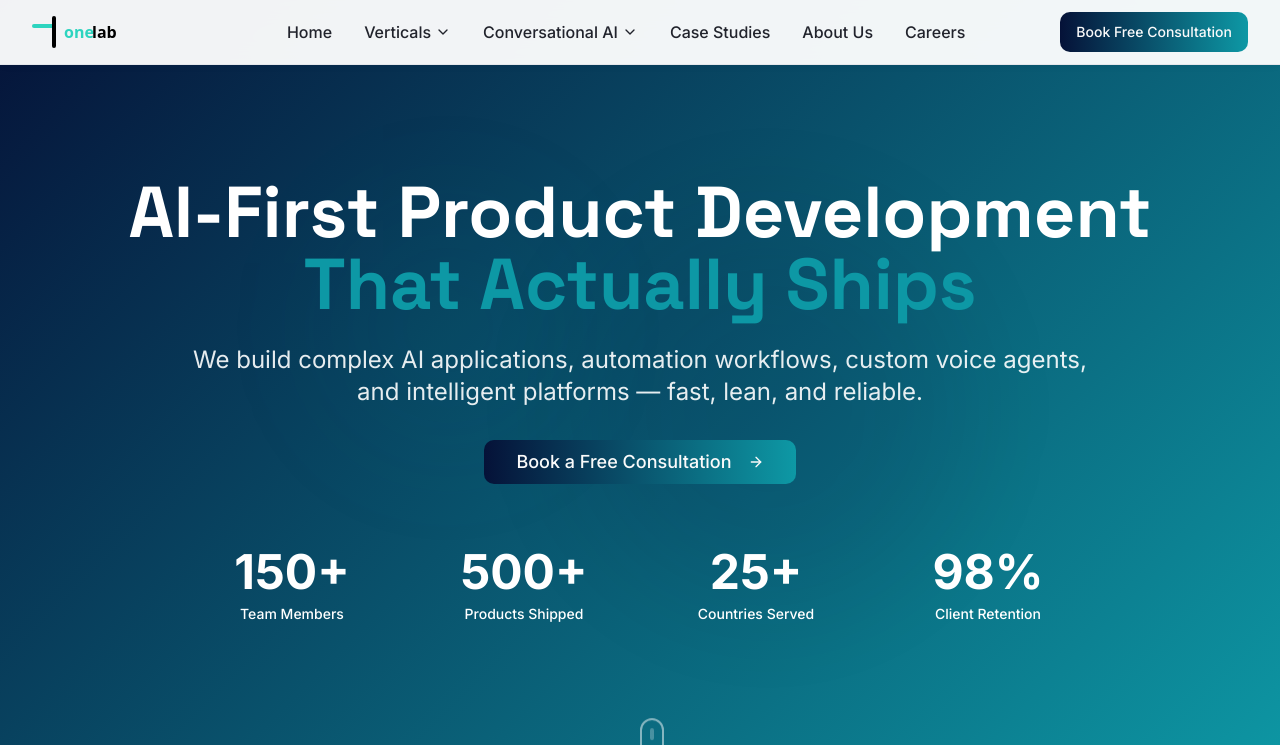
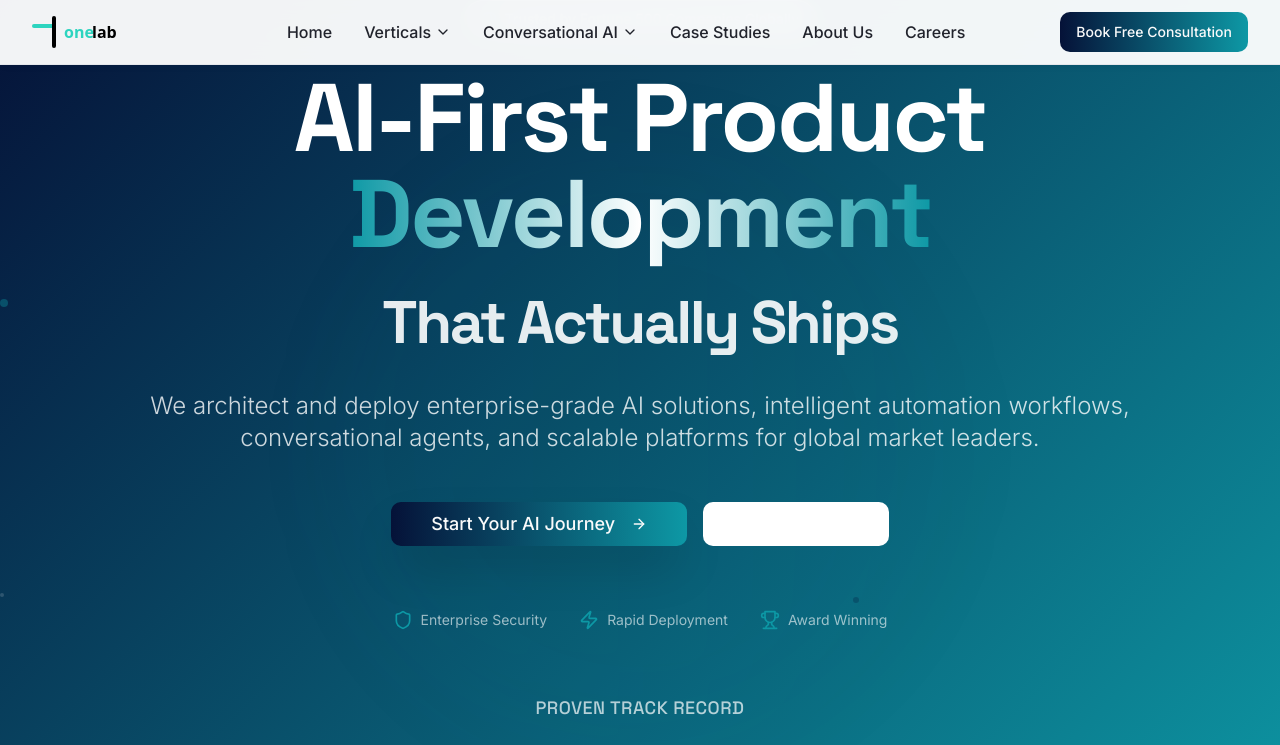
Before and after one commit to Sahil-code-love/onelab-ai-revamp-website, a React (Vite) app: page / in a window 1280 px wide. Shown: the top 745 px of the page. Built offline with nearby package versions, Linux system fonts and the light colour scheme.

Commit message:
Redesign Hero section
Redesigned the Hero section to be more modern, professional, and user-friendly, with a focus on international clients. The design aims to create a "wow" factor for first-time visitors, maintaining a similar color palette.

```diff
--- a/src/components/sections/Hero.tsx
+++ b/src/components/sections/Hero.tsx
@@ -1,66 +1,113 @@
 import { Button } from "@/components/ui/button";
-import { ArrowRight } from "lucide-react";
+import { ArrowRight, Globe, Zap, Trophy, Shield } from "lucide-react";
 
 const Hero = () => {
   return (
     <section className="relative min-h-screen flex items-center justify-center overflow-hidden">
-      {/* Background with gradient */}
+      {/* Enhanced Background with multiple layers */}
       <div className="absolute inset-0 gradient-hero"></div>
 
-      {/* Animated background elements */}
+      {/* Sophisticated animated background elements */}
       <div className="absolute inset-0 overflow-hidden">
-        <div className="absolute top-1/4 left-1/4 w-64 h-64 bg-tech-accent/10 rounded-full blur-3xl animate-pulse"></div>
-        <div className="absolute bottom-1/4 right-1/4 w-96 h-96 bg-primary/10 rounded-full blur-3xl animate-pulse delay-1000"></div>
+        <div className="absolute top-1/4 left-1/4 w-96 h-96 bg-tech-accent/8 rounded-full blur-3xl animate-pulse"></div>
+        <div className="absolute bottom-1/3 right-1/4 w-80 h-80 bg-primary/8 rounded-full blur-3xl animate-pulse delay-1000"></div>
+        <div className="absolute top-1/2 left-1/2 transform -translate-x-1/2 -translate-y-1/2 w-[600px] h-[600px] bg-gradient-to-r from-tech-accent/5 to-primary/5 rounded-full blur-3xl animate-pulse delay-500"></div>
+
+        {/* Floating particles */}
+        <div className="absolute top-1/3 left-1/6 w-2 h-2 bg-tech-accent/40 rounded-full animate-pulse delay-700"></div>
+        <div className="absolute bottom-1/3 right-1/6 w-1 h-1 bg-white/30 rounded-full animate-pulse delay-1500"></div>
+        <div className="absolute top-2/3 left-2/3 w-1.5 h-1.5 bg-primary/40 rounded-full animate-pulse delay-300"></div>
       </div>
 
-      <div className="relative z-10 max-w-7xl mx-auto px-4 sm:px-6 lg:px-8 text-center">
-        <div className="animate-fade-up">
-          <h1 className="text-5xl md:text-7xl font-space-grotesk font-bold text-white mb-6 leading-tight">
-            AI-First Product Development
+      <div className="relative z-10 max-w-7xl mx-auto px-4 sm:px-6 lg:px-8">
+        <div className="text-center animate-fade-up">
+          {/* Premium badge */}
+          <div className="inline-flex items-center gap-2 px-4 py-2 rounded-full bg-white/10 backdrop-blur-sm border border-white/20 mb-8">
+            <Globe className="w-4 h-4 text-tech-accent" />
+            <span className="text-white/90 text-sm font-medium">Trusted by Fortune 500 Companies Globally</span>
+          </div>
+
+          {/* Main headline with enhanced typography */}
+          <h1 className="text-6xl md:text-8xl font-space-grotesk font-bold text-white mb-8 leading-[0.9] tracking-tight">
+            AI-First Product
             <br />
-            <span className="text-tech-accent">That Actually Ships</span>
+            <span className="bg-gradient-to-r from-tech-accent via-white to-tech-accent bg-clip-text text-transparent">
+              Development
+            </span>
+            <br />
+            <span className="text-5xl md:text-6xl text-white/90">That Actually Ships</span>
           </h1>
 
-          <p className="text-xl md:text-2xl text-white/90 mb-8 max-w-4xl mx-auto leading-relaxed">
-            We build complex AI applications, automation workflows, custom voice agents,
-            and intelligent platforms — fast, lean, and reliable.
+          {/* Enhanced description */}
+          <p className="text-xl md:text-2xl text-white/80 mb-12 max-w-5xl mx-auto leading-relaxed font-light">
+            We architect and deploy enterprise-grade AI solutions, intelligent automation workflows,
+            conversational agents, and scalable platforms for global market leaders.
           </p>
 
-          <div className="flex justify-center items-center">
-            <Button size="lg" className="btn-tech text-lg px-8 py-4 group">
-              Book a Free Consultation
+          {/* CTA section with multiple options */}
+          <div className="flex flex-col sm:flex-row justify-center items-center gap-4 mb-16">
+            <Button size="lg" className="btn-tech text-lg px-10 py-4 group shadow-2xl">
+              Start Your AI Journey
               <ArrowRight className="ml-2 h-5 w-5 group-hover:translate-x-1 transition-transform" />
+            </Button>
+            <Button variant="outline" size="lg" className="text-white border-white/30 hover:bg-white/10 text-lg px-8 py-4 backdrop-blur-sm">
+              View Portfolio
             </Button>
           </div>
 
-          {/* Key Metrics */}
-          <div className="mt-16 animate-fade-in">
-            <div className="grid grid-cols-2 lg:grid-cols-4 gap-8 max-w-4xl mx-auto">
-              <div className="text-center">
-                <div className="text-4xl md:text-5xl font-bold text-white mb-2">150+</div>
-                <div className="text-white text-sm font-medium">Team Members</div>
+          {/* Trust indicators */}
+          <div className="flex flex-wrap justify-center items-center gap-8 mb-16 text-white/60">
+            <div className="flex items-center gap-2">
+              <Shield className="w-5 h-5 text-tech-accent" />
+              <span className="text-sm">Enterprise Security</span>
+            </div>
+            <div className="flex items-center gap-2">
+              <Zap className="w-5 h-5 text-tech-accent" />
+              <span className="text-sm">Rapid Deployment</span>
+            </div>
+            <div className="flex items-center gap-2">
+              <Trophy className="w-5 h-5 text-tech-accent" />
+              <span className="text-sm">Award Winning</span>
+            </div>
+          </div>
+
+          {/* Enhanced Key Metrics with better visual hierarchy */}
+          <div className="animate-fade-in">
+            <h3 className="text-white/70 text-lg font-medium mb-8 tracking-wide">PROVEN TRACK RECORD</h3>
+            <div className="grid grid-cols-2 lg:grid-cols-4 gap-8 max-w-5xl mx-auto">
+              <div className="group">
+                <div className="bg-white/5 backdrop-blur-sm rounded-2xl p-6 border border-white/10 hover:border-tech-accent/30 transition-all duration-300 hover:bg-white/10">
+                  <div className="text-5xl md:text-6xl font-bold text-white mb-3 group-hover:text-tech-accent transition-colors">150+</div>
+                  <div className="text-white/70 text-sm font-medium uppercase tracking-wide">Expert Team Members</div>
+                </div>
               </div>
-              <div className="text-center">
-                <div className="text-4xl md:text-5xl font-bold text-white mb-2">500+</div>
-                <div className="text-white text-sm font-medium">Products Shipped</div>
+              <div className="group">
+                <div className="bg-white/5 backdrop-blur-sm rounded-2xl p-6 border border-white/10 hover:border-tech-accent/30 transition-all duration-300 hover:bg-white/10">
+                  <div className="text-5xl md:text-6xl font-bold text-white mb-3 group-hover:text-tech-accent transition-colors">500+</div>
+                  <div className="text-white/70 text-sm font-medium uppercase tracking-wide">Products Delivered</div>
+                </div>
               </div>
-              <div className="text-center">
-                <div className="text-4xl md:text-5xl font-bold text-white mb-2">25+</div>
-                <div className="text-white text-sm font-medium">Countries Served</div>
+              <div className="group">
+                <div className="bg-white/5 backdrop-blur-sm rounded-2xl p-6 border border-white/10 hover:border-tech-accent/30 transition-all duration-300 hover:bg-white/10">
+                  <div className="text-5xl md:text-6xl font-bold text-white mb-3 group-hover:text-tech-accent transition-colors">25+</div>
+                  <div className="text-white/70 text-sm font-medium uppercase tracking-wide">Global Markets</div>
+                </div>
               </div>
-              <div className="text-center">
-                <div className="text-4xl md:text-5xl font-bold text-white mb-2">98%</div>
-                <div className="text-white text-sm font-medium">Client Retention</div>
+              <div className="group">
+                <div className="bg-white/5 backdrop-blur-sm rounded-2xl p-6 border border-white/10 hover:border-tech-accent/30 transition-all duration-300 hover:bg-white/10">
+                  <div className="text-5xl md:text-6xl font-bold text-white mb-3 group-hover:text-tech-accent transition-colors">98%</div>
+                  <div className="text-white/70 text-sm font-medium uppercase tracking-wide">Success Rate</div>
+                </div>
               </div>
             </div>
           </div>
         </div>
       </div>
 
-      {/* Scroll indicator */}
+      {/* Enhanced scroll indicator */}
       <div className="absolute bottom-8 left-1/2 transform -translate-x-1/2 animate-bounce">
-        <div className="w-6 h-10 border-2 border-white/50 rounded-full flex justify-center">
-          <div className="w-1 h-3 bg-white/50 rounded-full mt-2 animate-pulse"></div>
+        <div className="w-6 h-10 border-2 border-white/30 rounded-full flex justify-center backdrop-blur-sm">
+          <div className="w-1 h-3 bg-tech-accent/80 rounded-full mt-2 animate-pulse"></div>
         </div>
       </div>
     </section>
```
